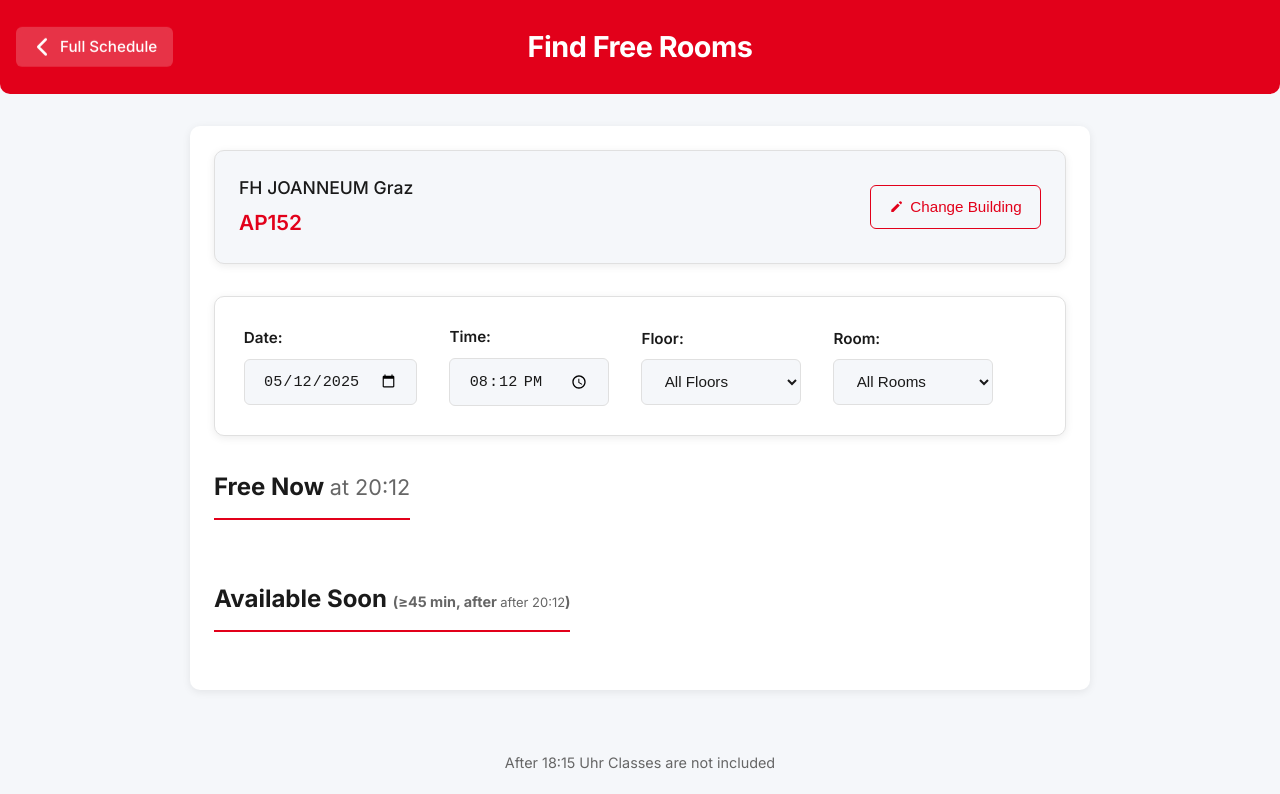
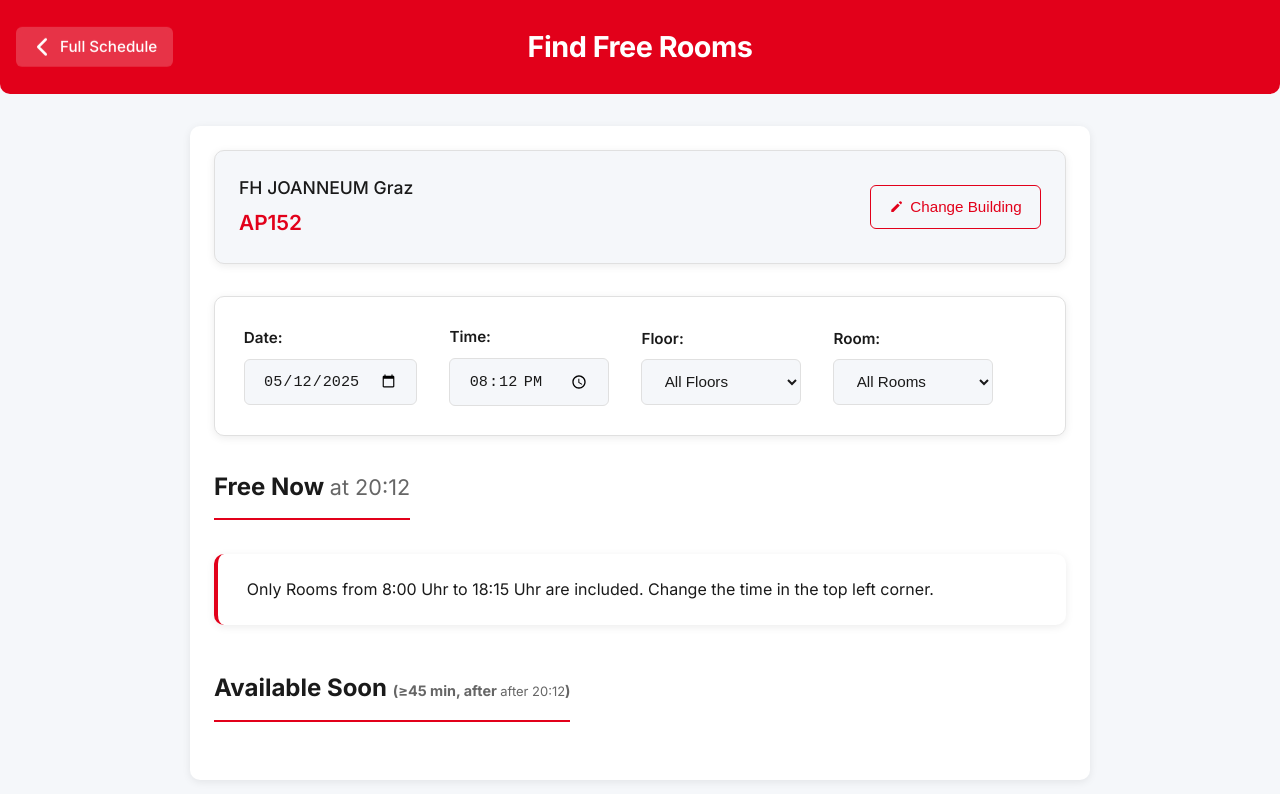
Before and after one commit to Mseymur/FH-GetRoom, a website: page public/freespace.html in a window 1280 px wide. Shown: the top 794 px of the page. Drawn offline with Linux system fonts and the light colour scheme; no server answers.

Commit message:
Information about schedule

```diff
--- a/public/freespace.html
+++ b/public/freespace.html
@@ -114,7 +114,6 @@
 </main>
 
 <footer>
-    <p>After 18:15 Uhr Classes are not included</p>
     <br>
     <p>© FH JOANNEUM University of Applied Sciences</p>
     <p class="footer-links">
--- a/public/js/freespace-app.js
+++ b/public/js/freespace-app.js
@@ -57,6 +57,7 @@
 
     // Display building
     if(buildingDisplayEl) buildingDisplayEl.textContent = currentBuilding;
+
 
     // Fetch JSON utility
     async function fetchJSON(url){ const res = await fetch(url); if(!res.ok) throw new Error(res.statusText); return res.json(); }
@@ -143,18 +144,34 @@
 
     // Section renderers
     function showFreeNow(){
-        const t=timeEl.value; freeNowTimeEl.textContent=`at ${t}`;
-        freeNowSlots = allSlots.filter(s=>s.start<=t && t<s.end)
-            .map(s=>({ ...s, start:t, mins:minutesBetween(t,s.end) }))
-            .filter(s=>s.mins>0);
-        counts.now=0; renderSection(freeNowListEl, freeNowMoreBtn, freeNowSlots, 'now');
-    }
+        const t = timeEl.value;
+        freeNowTimeEl.textContent = `at ${t}`;
+        freeNowSlots = allSlots
+          .filter(s => s.start <= t && t < s.end)
+          .map(s => ({ ...s, start: t, mins: minutesBetween(t, s.end) }))
+          .filter(s => s.mins > 0);
+
+        // clear out any old items
+        freeNowListEl.innerHTML = '';
+        counts.now = 0;
+
+        if (freeNowSlots.length === 0) {
+          // **fallback** when there's nothing to show
+          freeNowListEl.innerHTML =
+            '<li class="no-rooms">Only Rooms from 8:00 Uhr to 18:15 Uhr are included. Change the time in the top left corner.</li>';
+          freeNowMoreBtn.style.display = 'none';
+        } else {
+          // render the normal paginated list
+          renderSection(freeNowListEl, freeNowMoreBtn, freeNowSlots, 'now');
+        }
+      }
     function showFreeSoon(){
         const t=timeEl.value; soonTimeEl.textContent=`after ${t}`;
         freeSoonSlots = allSlots.filter(s=>s.start>t && s.mins>=MIN_SOON_DURATION)
             .sort((a,b)=>minutesBetween(t,a.start)-minutesBetween(t,b.start));
         counts.soon=0; renderSection(soonListEl, soonMoreBtn, freeSoonSlots, 'soon');
     }
+
 
     // Modal logic
     function openModal(code){
```
